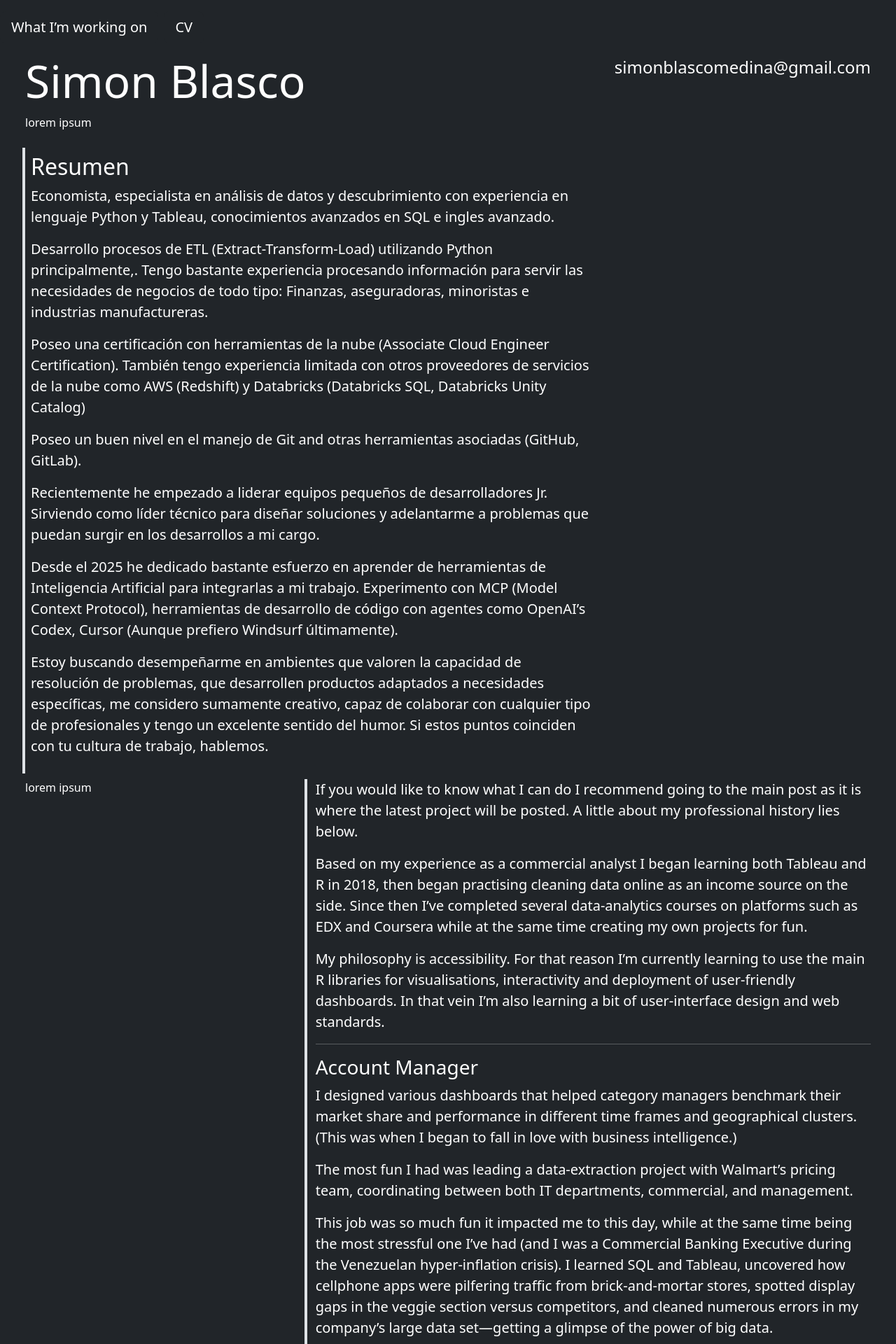
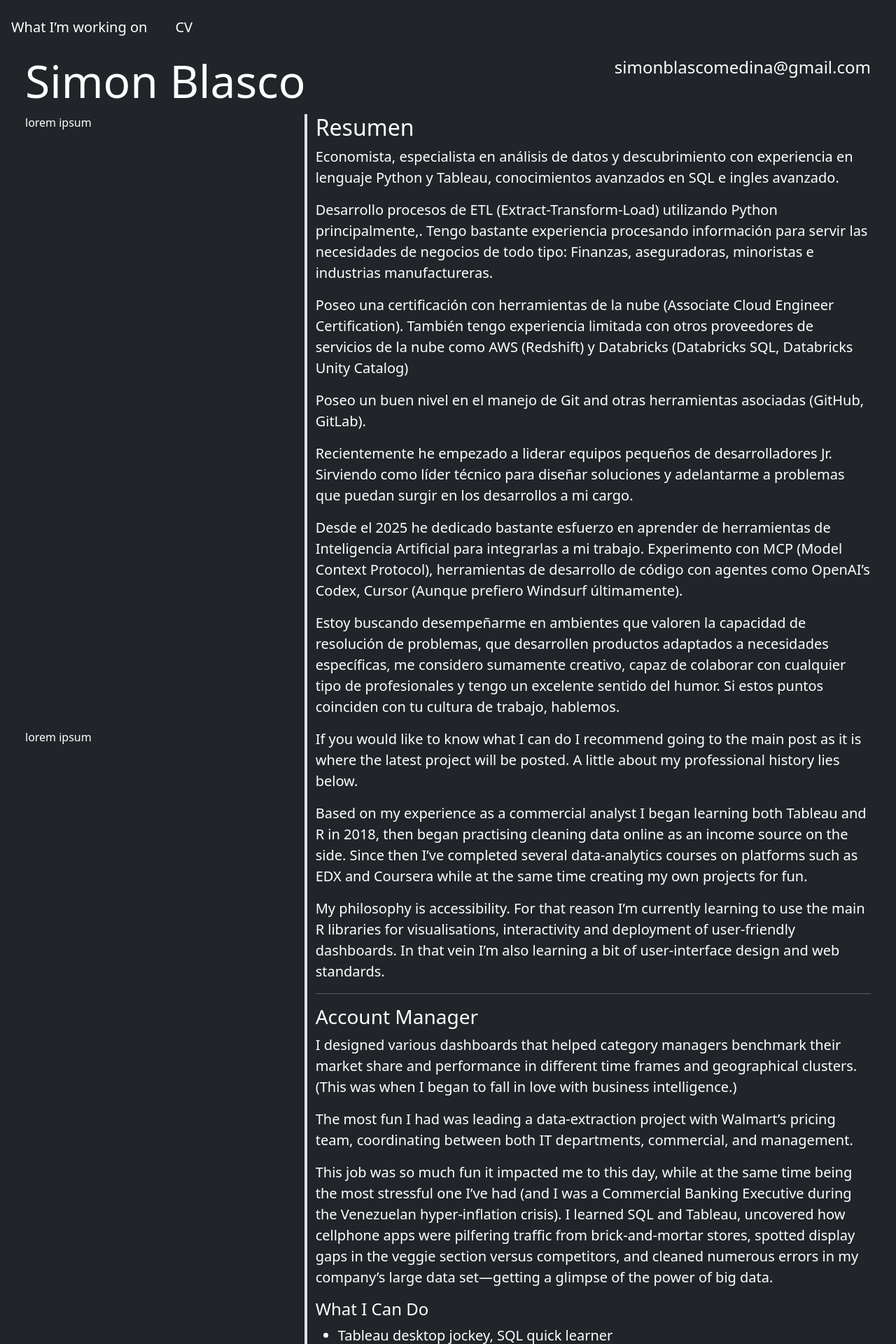
Before and after one commit to sblasco7/sblasco7.github.io, a Jekyll site: the page built from cv.html, in a window 1280 px wide. Shown: the top 1920 px of the page at 70% size. Built offline with Jekyll 4.4.1, drawn with Linux system fonts in a browser that asks for light colours.

Commit message:
arranging the divs cuz divs be diving

```diff
--- a/cv.html
+++ b/cv.html
@@ -22,7 +22,7 @@ title: cv
 			<div class="col-4">
 				<p class="text-white">lorem ipsum</p>
 			</div>
-			<div class="col-8 m-2 p-2 lead border-start border-4 border-white-subtle text-white">
+			<div class="col-8 lead border-start border-4 border-white-subtle text-white">
 				{% capture md %}
 				{% include resume.md %}
 				{% endcapture %}
```
